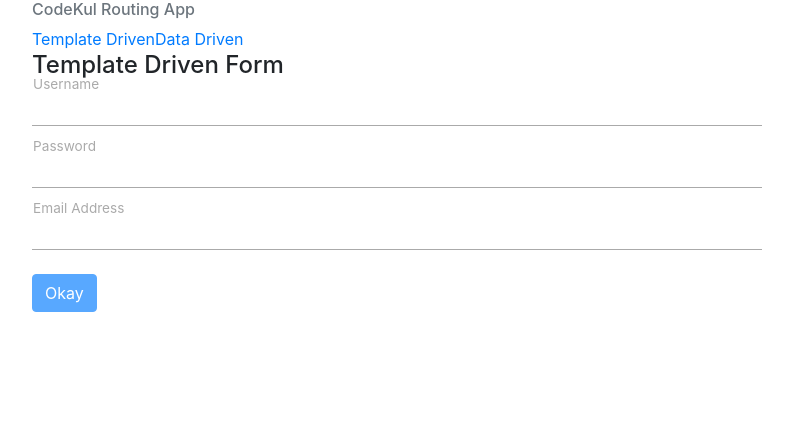
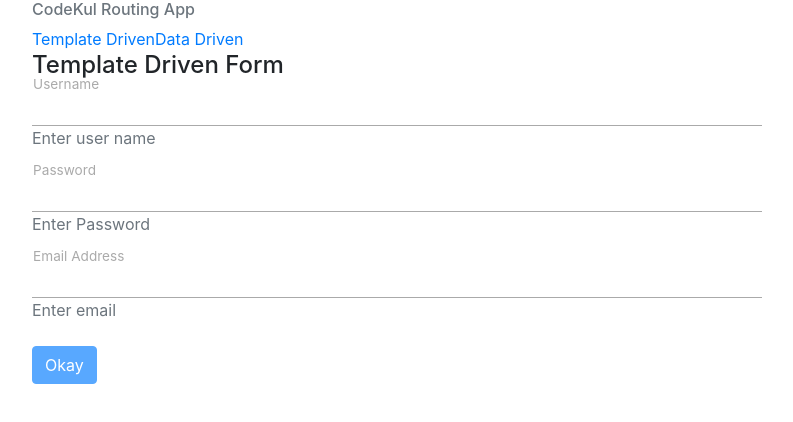
Before and after one commit to CodeKul/WK-9-11-angular-19-may-2018, an Angular app in the folder angular/myrouterapp/: page /forms/td in a window 1280 px wide. Shown: the top 422 px of the page, without its empty margins (53-846 px from the left). Built offline with nearby package versions, Linux system fonts and the light colour scheme.

Commit message:
forms : validtaions and error checking

```diff
--- a/angular/myrouterapp/src/app/forms/forms/td.component.html
+++ b/angular/myrouterapp/src/app/forms/forms/td.component.html
@@ -4,17 +4,20 @@
         <form role="form" (ngSubmit)="mySub(myFrm)" #myFrm="ngForm">
             <div class="form-group float-label-control">
                 <label for="">Username</label>
-                <input type="text" class="form-control" placeholder="Username" name="usNm" required ngModel>
+                <input type="text" class="form-control" placeholder="Username" name="usNm" required ngModel #usNm="ngModel">
+                <p class="text-muted" *ngIf="!usNm.valid">Enter user name</p>
             </div>
             <div class="form-group float-label-control">
                 <label for="">Password</label>
-                <input type="password" class="form-control" placeholder="Password" name="pass" required ngModel>
+                <input type="password" class="form-control" placeholder="Password" name="pass" required ngModel #pass="ngModel">
+                <p class="text-muted" *ngIf="!pass.valid">Enter Password</p>
             </div>
             <div class="form-group float-label-control">
                 <label for="">Email Address</label>
-                <input type="email" class="form-control" placeholder="What's your email address?" required
-                pattern="[a-z0-9!#$%&'*+/=?^_`{|}~-]+(?:\.[a-z0-9!#$%&'*+/=?^_`{|}~-]+)*@(?:[a-z0-9](?:[a-z0-9-]*[a-z0-9])?\.)+[a-z0-9](?:[a-z0-9-]*[a-z0-9])?"
-                name="eml" ngModel>
+                <input type="email" class="form-control" placeholder="What's your email address?" required pattern="[a-z0-9!#$%&'*+/=?^_`{|}~-]+(?:\.[a-z0-9!#$%&'*+/=?^_`{|}~-]+)*@(?:[a-z0-9](?:[a-z0-9-]*[a-z0-9])?\.)+[a-z0-9](?:[a-z0-9-]*[a-z0-9])?"
+                    name="eml" ngModel  #eml="ngModel">
+                <p class="text-muted" *ngIf="eml.errors?.required">Enter email</p>
+                <p class="text-muted" *ngIf="eml.errors?.pattern">Email not valid </p>
             </div>
             <div class="form-group">
                 <input type="submit" class="btn btn-primary" value="Okay" [disabled]="!myFrm.valid">
```
